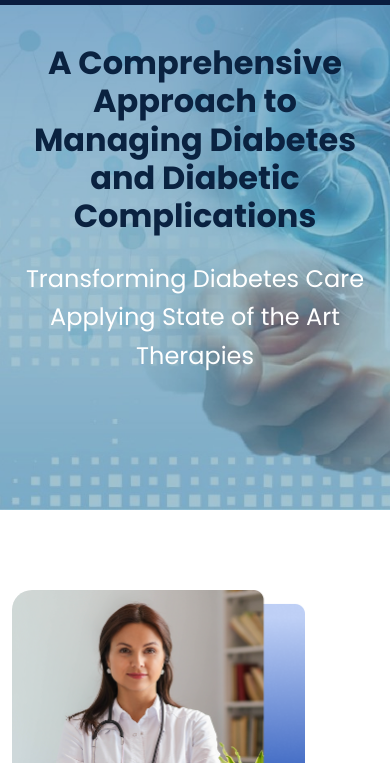
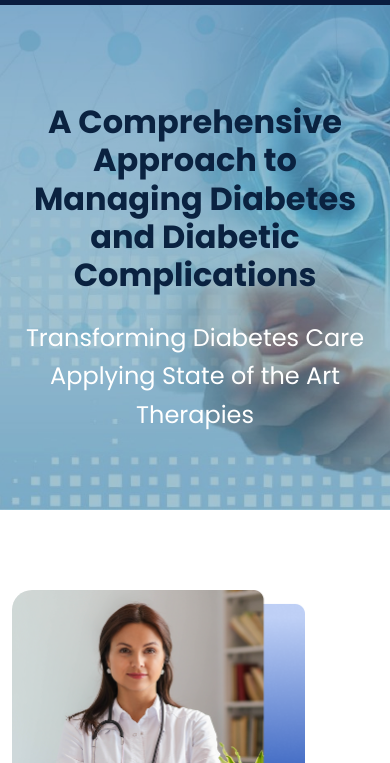
Before and after one commit to andirajugayathri/boston-renal, a plain HTML site: page index.html in a window 390 px wide. Shown: the part 81-844 px from the top of the page. Drawn offline with nearby package versions, Linux system fonts and the light colour scheme.

Commit message:
changes done

```diff
--- a/css/styles.css
+++ b/css/styles.css
@@ -1317,6 +1317,7 @@ textarea.form-control {
     .hero-contentz{
         text-align: center!important;
         left: 0!important;
+        top: 10% !important;
     }
     .hero-sectioni {
         height: 70vh;
```
